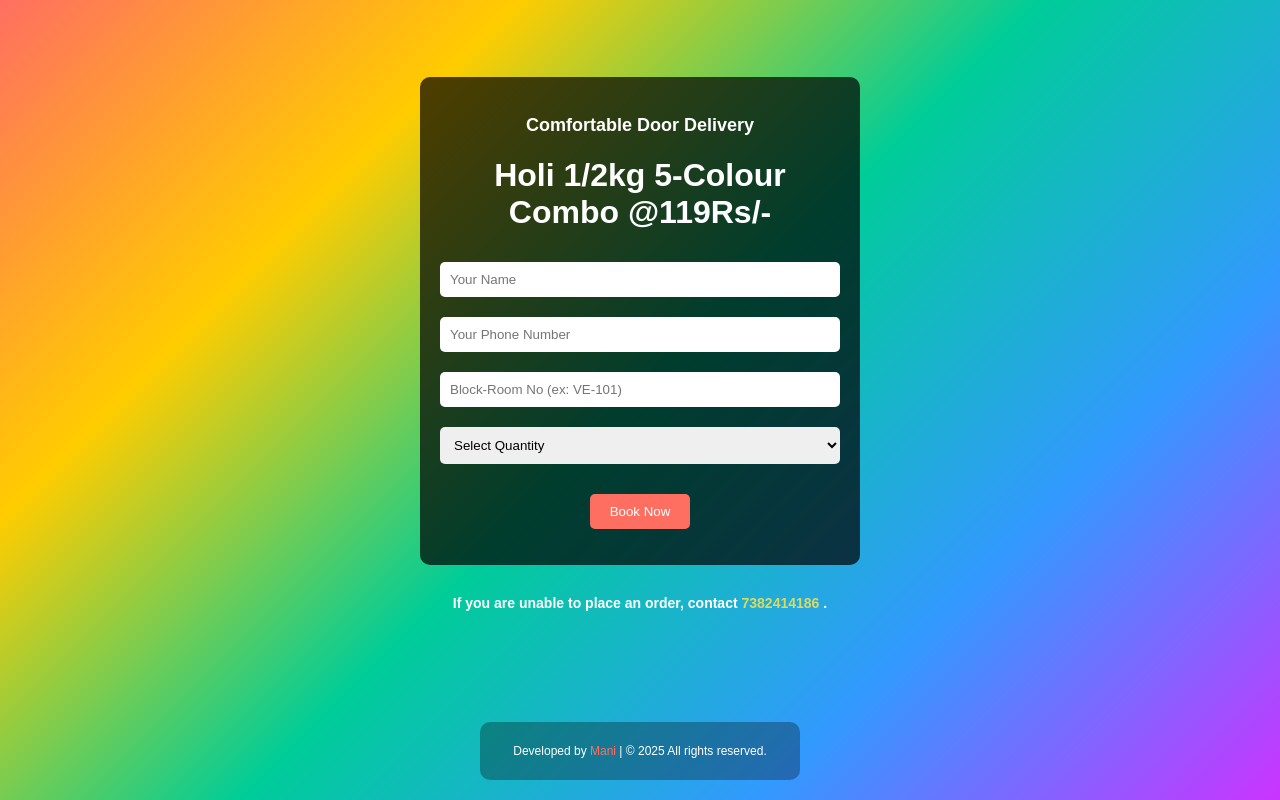
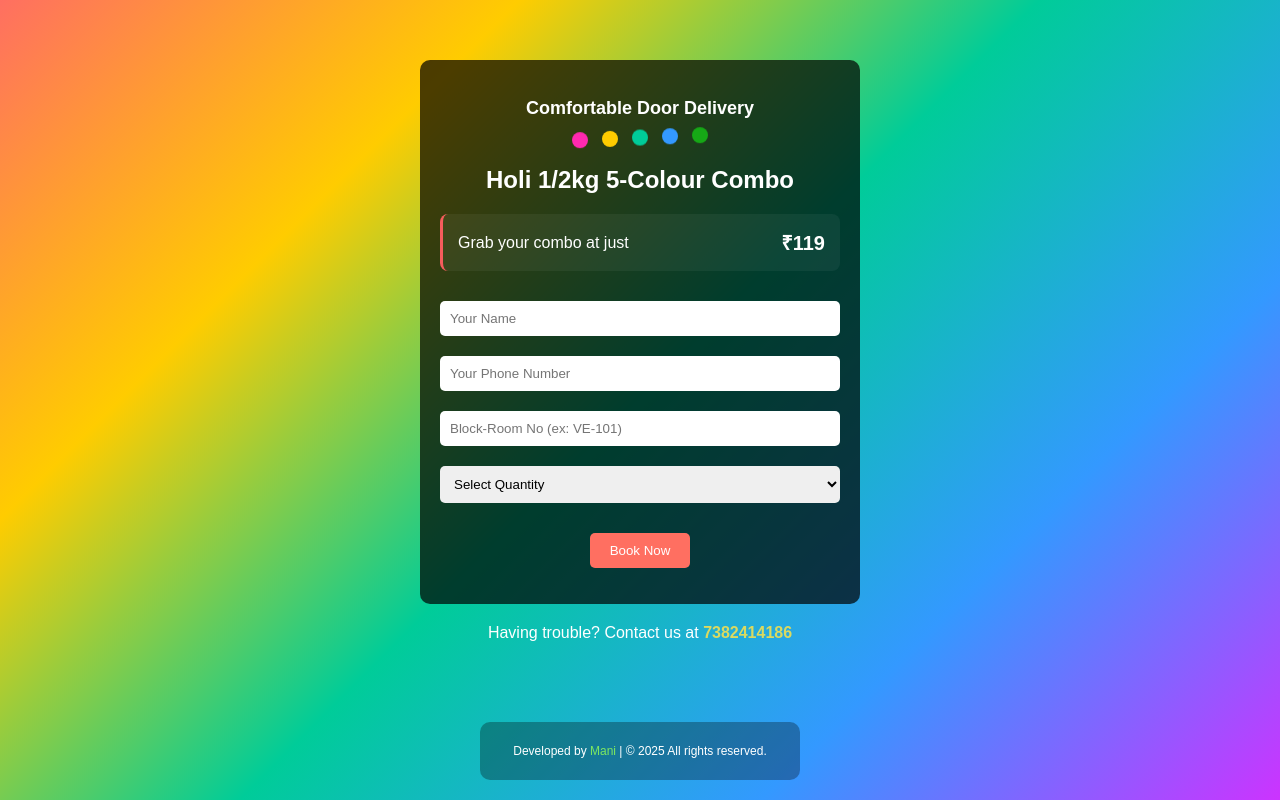
Before and after one commit to Manikanteswar1/Holicolours, a website: page public/index.html in a window 1280 px wide. Drawn offline with Linux system fonts and the light colour scheme.

Commit message:
updated frontend

```diff
--- a/public/index.html
+++ b/public/index.html
@@ -35,6 +35,8 @@
       margin-bottom: 20px;
       max-width: 400px;
       width: 90%;
+      position: relative; /* For confetti positioning */
+      overflow: hidden;   /* Keep confetti inside container */
     }
 
     input, select {
@@ -71,13 +73,34 @@
       margin-bottom: 10px;
     }
 
-    .contact-note {
-      font-size: 14px;
-      font-weight: bold;
-      color: rgb(255, 255, 255);
-      margin-top: 10px;
+    .contact-note a {
+      color: rgb(218, 218, 96);
+      text-decoration: none;
+      font-weight: 600;
     }
 
+    /* New styles for title and price */
+    .product-title {
+      font-size: 24px;
+      margin-bottom: 5px;
+    }
+
+    .price-tag {
+      background: rgba(255, 255, 255, 0.05);
+      border-radius: 8px;
+      padding: 15px;
+      margin: 20px 0;
+      border-left: 3px solid #f65c5c;
+      display: flex;
+      justify-content: space-between;
+      align-items: center;
+    }
+
+    .price-amount {
+      font-size: 20px;
+      font-weight: 700;
+      color: #ffffff;
+    }
     /* Footer Styles */
     footer {
       background: rgba(0, 0, 0, 0.3);
@@ -90,7 +113,7 @@
     }
 
     footer a {
-      color: #ff6f61;
+      color: #7de660;
       text-decoration: none;
     }
 
@@ -100,8 +123,12 @@
 
     /* Mobile Responsiveness */
     @media (max-width: 480px) {
-      h1 {
-        font-size: 24px;
+      .product-title {
+        font-size: 20px;
+      }
+
+      .product-price {
+        font-size: 18px;
       }
 
       .delivery-text {
@@ -127,13 +154,98 @@
         margin-bottom: 50px;
       }
     }
+
+    /* Color Dots */
+    .color-dots {
+      display: flex;
+      justify-content: center;
+      margin: 15px 0;
+    }
+
+    .dot {
+      width: 16px;
+      height: 16px;
+      border-radius: 50%;
+      margin: 0 7px;
+      animation: float 3s infinite ease-in-out alternate;
+    }
+
+    .dot:nth-child(1) {
+      background: #ff29b0;
+      animation-delay: 0s;
+    }
+
+    .dot:nth-child(2) {
+      background: #ffcc00;
+      animation-delay: 0.3s;
+    }
+
+    .dot:nth-child(3) {
+      background: #00cc99;
+      animation-delay: 0.6s;
+    }
+
+    .dot:nth-child(4) {
+      background: #3399ff;
+      animation-delay: 0.9s;
+    }
+
+    .dot:nth-child(5) {
+      background: #16a816; /* Dark green instead of purple */
+      animation-delay: 1.2s;
+    }
+
+    @keyframes float {
+      0% { transform: translateY(0); }
+      100% { transform: translateY(-8px); }
+    }
+
+    /* Confetti/Sprinkles Animation */
+    .sprinkle {
+      position: absolute;
+      width: 8px;
+      height: 8px;
+      background-color: #ff6f61;
+      border-radius: 50%;
+      top: -10px;
+      z-index: 100;
+      opacity: 0;
+      animation: fall linear forwards;
+    }
+
+    @keyframes fall {
+      0% {
+        opacity: 1;
+        transform: translateY(0) rotate(0deg);
+      }
+      100% {
+        opacity: 0.7;
+        transform: translateY(450px) rotate(90deg);
+      }
+    }
   </style>
 </head>
 <body>
   <div class="wrapper">
     <div class="container">
       <p class="delivery-text">Comfortable Door Delivery</p>
-      <h1>Holi 1/2kg 5-Colour Combo @119Rs/- </h1>
+
+      <!-- Color dots -->
+      <div class="color-dots">
+        <div class="dot"></div>
+        <div class="dot"></div>
+        <div class="dot"></div>
+        <div class="dot"></div>
+        <div class="dot"></div>
+      </div>
+
+      <!-- Modified title and price layout -->
+      <h1 class="product-title">Holi 1/2kg 5-Colour Combo</h1>
+      <div class="price-tag">
+        <span>Grab your combo at just</span>
+        <span class="price-amount">₹119</span>
+      </div>
+
       <form id="bookingForm">
         <input type="text" id="name" placeholder="Your Name" required>
         <input type="tel" id="phone" placeholder="Your Phone Number" pattern="[0-9]{10}" title="Enter a 10-digit phone number" required>
@@ -152,8 +264,10 @@
     </div>
 
     <!-- Contact Note Below Container -->
-    <p class="contact-note">If you are unable to place an order, contact <strong><a href="tel:7382414186" style="color: rgb(218, 218, 96); text-decoration: none;">7382414186</a>
-    </strong>.</p>
+    <div class="contact-note">
+      Having trouble? Contact us at <a href="tel:7382414186">7382414186</a>
+    </div>
+
   </div>
 
   <!-- Footer -->
@@ -167,6 +281,40 @@
       messageElement.textContent = message;
       messageElement.style.color = isError ? '#ff4a3d' : '#00cc99';
       setTimeout(() => messageElement.textContent = '', 30000);
+    }
+
+    // Function to create sprinkles animation - party emoji removed
+    function createSprinkles() {
+      const container = document.querySelector('.container');
+      const containerWidth = container.offsetWidth;
+      const colors = ['#ff29b0', '#ffcc00', '#00cc99', '#3399ff', '#16a816', '#ff6f61'];
+
+      // Create sprinkles
+      for (let i = 0; i < 50; i++) {
+        setTimeout(() => {
+          const sprinkle = document.createElement('div');
+          sprinkle.className = 'sprinkle';
+
+          // Random position, color, size, and animation duration
+          const size = 3 + Math.random() * 7;
+          const posX = Math.random() * containerWidth;
+          const duration = 1 + Math.random() * 2;
+          const color = colors[Math.floor(Math.random() * colors.length)];
+
+          sprinkle.style.left = `${posX}px`;
+          sprinkle.style.width = `${size}px`;
+          sprinkle.style.height = `${size}px`;
+          sprinkle.style.backgroundColor = color;
+          sprinkle.style.animationDuration = `${duration}s`;
+
+          container.appendChild(sprinkle);
+
+          // Remove sprinkle after animation completes
+          setTimeout(() => {
+            sprinkle.remove();
+          }, duration * 1000);
+        }, i * 50);
+      }
     }
 
     document.getElementById('bookingForm').addEventListener('submit', async (e) => {
@@ -191,6 +339,8 @@
         if (response.ok) {
           displayMessage(result.message);
           document.getElementById('bookingForm').reset();
+          // Trigger sprinkles animation on successful order
+          createSprinkles();
         } else {
           displayMessage(result.error || 'Something went wrong.', true);
         }
```
